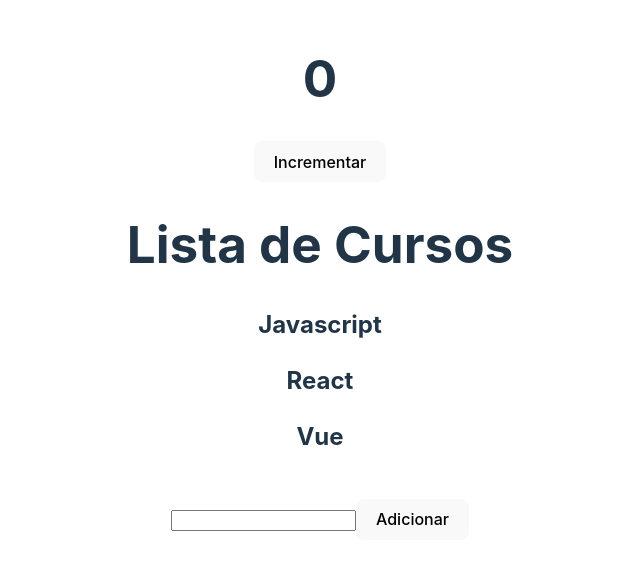
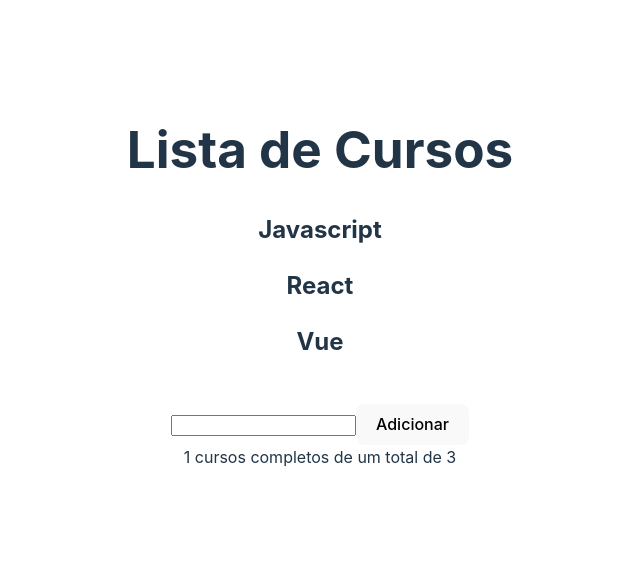
Before and after one commit to soareslssa/project-books-vue3, a Vue app: page / in a window 1280 px wide. Shown: the part 122-692 px from the top of the page, without its empty margins (320-960 px from the left). Built offline with nearby package versions, Linux system fonts and the light colour scheme.

Commit message:
feat: create progress component

```diff
--- a/src/App.vue
+++ b/src/App.vue
@@ -1,41 +1,33 @@
 <script setup>
-import { ref ,reactive } from 'vue';
+import { reactive } from 'vue';
+import Progress from './components/Progress.vue'
 
-// ref para primitivos: valores ficam armazenados dentro do value
-let count = ref(0);
-
-// reactive para objetos
-
-let newCourse = {};
+let newCourse = {done:false};
 
 let courses = reactive([
   {
-    title: 'Javascript'
+    title: 'Javascript',
+    done: true
   },
   {
-    title: 'React'
+    title: 'React',
+    done: false
   },
   {
-    title: 'Vue'
+    title: 'Vue',
+    done: false
   },
 ])
 
 function addCourse () {
   courses.push(newCourse);
-  newCourse = {}
-}
-
-function increment() {
-  count.value++;
+  newCourse = {done:false}
 }
 
 
 </script>
 <template>
   <div>
-      <h1>{{ count }}</h1>
-      <button @click="increment">Incrementar</button>
-
       <h1>Lista de Cursos</h1>
       <h2 v-for="(course, index) in courses" :key="index">
           {{ course.title }}
@@ -44,8 +36,9 @@
       <br/>
       <input v-model="newCourse.title" type="text">
       <button @click="addCourse">Adicionar</button>
-  </div>
-</template>
+    </div>
+    <Progress :courses="courses"/>
+  </template>
 
 <style scoped>
 </style>
--- /dev/null
+++ b/src/components/Progress.vue
@@ -0,0 +1,15 @@
+<script setup>
+import { computed } from 'vue';
+
+const props = defineProps(['courses']);
+
+const coursesDone = computed(() => {
+  return props.courses.filter(course => course.done).length;
+})
+</script>
+
+<template>
+    <div>
+        {{`${coursesDone} cursos completos de um total de ${courses.length}`}}
+    </div>
+</template>
```
